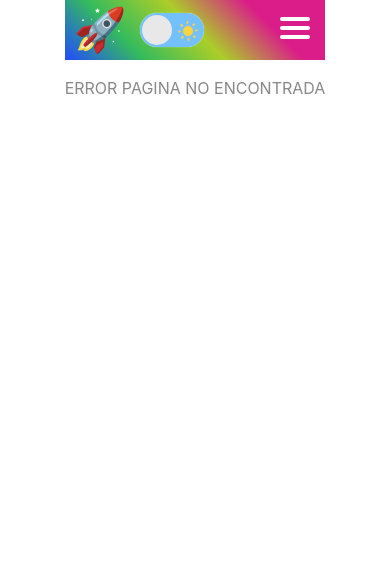
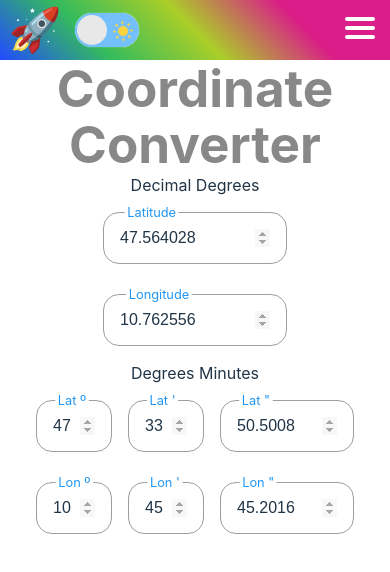
Before and after one commit to diegomardev/diegomardev-web, a React (Vite) app: page /apps/calculators/coordinate_converter in a window 390 px wide. Shown: the top 572 px of the page. Built offline with nearby package versions, Linux system fonts and the light colour scheme; no server answers; what atropos would draw is missing.

Commit message:
add coordinate converter

```diff
--- a/src/App.jsx
+++ b/src/App.jsx
@@ -17,6 +17,7 @@ import Chronometer from './pages/Apps/Chronometer/Chronometer'
 import Timer from './pages/Apps/Timer/Timer'
 import Calculators from './pages/Apps/Calculators/Calculators'
 import Aspect_Ratio from './pages/Apps/Calculators/Aspect_Ratio/Aspect_Ratio'
+import Coordinate_Converter from './pages/Apps/Calculators/Coordinate_Converter/Coordinate_Converter'
 import Contact from './pages/Contact/Contact'
 import Blog from './pages/Blog/Blog'
 import About from './pages/About/About'
@@ -45,6 +46,7 @@ function App() {
         <Route path="/apps/timer" element={<Timer />} />
         <Route path="/apps/calculators" element={<Calculators />} />
         <Route path="/apps/calculators/aspect_ratio" element={<Aspect_Ratio />} />
+        <Route path="/apps/calculators/coordinate_converter" element={<Coordinate_Converter />} />
         <Route path="/contact" element={<Contact />} />
         <Route path="/blog" element={<Blog />} />
         <Route path="/about" element={<About />} />
--- a/src/pages/Apps/Calculators/Calculators.jsx
+++ b/src/pages/Apps/Calculators/Calculators.jsx
@@ -6,7 +6,7 @@ function Apps() {
 
   //ESTA FUNCION ME REDIRIGE A OTRA PAGINA
   function app1() {window.location.href = "calculators/aspect_ratio";}
-  function app2() {window.location.href = "unit_converter/threads_API";}
+  function app2() {window.location.href = "calculators/coordinate_converter";}
   function app3() {window.location.href = "unit_converter/Vibration";}
   function app4() {window.location.href = "unit_converter/Sensor_data";}
   function app5() {window.location.href = "unit_converter/Chronometer";}
@@ -23,7 +23,7 @@ function Apps() {
     <div>
       <div >
       <button className="botones_juegos my-button twitch_text" onClick={app1}>📱Aspect Ratio📱</button>
-      {/* <button className="botones_juegos" onClick={app2}>Threads API</button> */}
+      <button className="botones_juegos my-button twitch_text" onClick={app2}>📱Coordinate Converter📱</button>
       </div>
     </div>
     </>
--- /dev/null
+++ b/src/pages/Apps/Calculators/Coordinate_Converter/Coordinate_Converter.css
@@ -0,0 +1,106 @@
+.span-calculator{
+  margin-left: 50px;
+  font-size: 1.4rem;
+}
+.select-calculator{
+  width: 182px;
+  height: 52px;
+  text-align: center;
+  margin-bottom: 10px;
+  font-size: 1.2rem;
+  border-radius: 1rem;
+  border: 1.5px solid #9e9e9e;
+  background: #242424;
+}
+.input-group-calculator {
+  display: inline-flex;
+  position: relative;
+  max-width: max-content;
+  margin: 15px 8px;
+  flex-wrap: wrap;
+}
+
+.input-calculator {
+  border: solid 1.5px #9e9e9e;
+  border-radius: 1rem;
+  background-color: #242424;
+  padding: 1rem;
+  font-size: 1rem;
+  color: #f5f5f5;
+  transition: border 150ms cubic-bezier(0.4,0,0.2,1);
+  width: 150px;
+}
+.degrees{
+  width: 42px;
+}
+.minutes{
+  width: 42px;
+}
+.seconds{
+  width: 100px;
+}
+.user-label-calculator {
+  position: absolute;
+  left: 15px;
+  color: #888;
+  pointer-events: none;
+  transform: translateY(1rem);
+  transition: 150ms cubic-bezier(0.4,0,0.2,1);
+  text-align: center;
+}
+.input-calculator:focus{
+  outline: none;
+  border: 1.5px solid #1a73e8;
+}
+.select-calculator:focus{
+  border: 1.5px solid #1a73e8;
+}
+
+html.dark .input-calculator{
+  background-color: #242424;
+  color: #f9f9f9;
+}
+html.light .input-calculator{
+  background-color: #ffffff;
+  color: #213547;
+}
+html.light .select-calculator{
+  background-color: #ffffff;
+  color: #213547;
+}
+
+@media(max-width: 400px){
+  .span-calculator{
+    margin-left: 0px;
+  }
+  .select-calculator{
+    width: 182px;
+    height: 52px;
+    margin-top: 10px;
+    margin-bottom: 15px;
+    margin-left: 70px;
+    margin-right: 70px;
+    font-size: 1rem;
+    padding-left: 14px;
+    border-radius: 1rem;
+    border: 1.5px solid #9e9e9e;
+  }
+  .aspect-ratio-tittle{
+    margin-top: 0;
+    margin-bottom: 0;
+  }
+  .select-calculator{
+    padding-right: 16px;
+  }
+}
+html.light .select-calculator:focus-visible{
+  outline: 1.5px;
+}
+
+.rectangle {
+  background-color: #3c7e93;
+  border: 5px solid #b5b2b2;
+  border-radius: 10px;
+  margin-top: 20px;
+  display: inline-flex;
+}
--- /dev/null
+++ b/src/pages/Apps/Calculators/Coordinate_Converter/Coordinate_Converter.jsx
@@ -0,0 +1,208 @@
+import { useState } from 'react';
+import './Coordinate_Converter.css';
+import Navbar from '../../../../components/Navbar/Navbar';
+
+function Apps() {
+  const [latitude, setLatitude] = useState(47.564028);
+  const [longitude, setLongitude] = useState(10.762556);
+  const [latitudeDegrees, setLatitudeDegrees] = useState(47);
+  const [longitudeDegrees, setLongitudeDegrees] = useState(10);
+  const [latitudeMinutes, setLatitudeMinutes] = useState(33);
+  const [longitudeMinutes, setLongitudeMinutes] = useState(45);
+  const [latitudeSeconds, setLatitudeSeconds] = useState(50.5008);
+  const [longitudeSeconds, setLongitudeSeconds] = useState(45.2016);
+
+  const updateDecimalDegrees = (lat, lon) => {
+    setLatitude(lat);
+    setLongitude(lon);
+  };
+
+  const updateDMSFromDecimal = (lat, lon) => {
+    const latDegree = Math.floor(lat);
+    const latMinute = Math.floor((lat - latDegree) * 60);
+    const latSecond = ((lat - latDegree) * 60 - latMinute) * 60;
+
+    const lonDegree = Math.floor(lon);
+    const lonMinute = Math.floor((lon - lonDegree) * 60);
+    const lonSecond = ((lon - lonDegree) * 60 - lonMinute) * 60;
+
+    setLatitudeDegrees(latDegree);
+    setLatitudeMinutes(latMinute);
+    setLatitudeSeconds(latSecond);
+    setLongitudeDegrees(lonDegree);
+    setLongitudeMinutes(lonMinute);
+    setLongitudeSeconds(lonSecond);
+  };
+
+  const handleLatitudeChange = (e) => {
+    const value = e.target.value;
+    //console.log(value);
+    if (!isNaN(value)) {
+      updateDecimalDegrees(value, longitude);
+      updateDMSFromDecimal(value, longitude);
+    }
+  };
+
+  const handleLongitudeChange = (e) => {
+    const value = e.target.value;
+    if (!isNaN(value)) {
+      updateDecimalDegrees(latitude, value);
+      updateDMSFromDecimal(latitude, value);
+    }
+  };
+
+  const handleDMSChange = (type, e) => {
+    const value = parseInt(e.target.value, 10);
+    if (!isNaN(value)) {
+      let newLatDegrees = latitudeDegrees;
+      let newLonDegrees = longitudeDegrees;
+      let newLatMinutes = latitudeMinutes;
+      let newLonMinutes = longitudeMinutes;
+      let newLatSeconds = latitudeSeconds;
+      let newLonSeconds = longitudeSeconds;
+
+      if (type === 'latDegrees') {
+        newLatDegrees = value;
+      } else if (type === 'latMinutes') {
+        newLatMinutes = value;
+      } else if (type === 'latSeconds') {
+        newLatSeconds = value;
+      } else if (type === 'lonDegrees') {
+        newLonDegrees = value;
+      } else if (type === 'lonMinutes') {
+        newLonMinutes = value;
+      } else if (type === 'lonSeconds') {
+        newLonSeconds = value;
+      }
+
+      const newLat = newLatDegrees + newLatMinutes / 60 + newLatSeconds / 3600;
+      const newLon = newLonDegrees + newLonMinutes / 60 + newLonSeconds / 3600;
+
+      setLatitude(newLat);
+      setLongitude(newLon);
+      setLatitudeDegrees(newLatDegrees);
+      setLatitudeMinutes(newLatMinutes);
+      setLatitudeSeconds(newLatSeconds);
+      setLongitudeDegrees(newLonDegrees);
+      setLongitudeMinutes(newLonMinutes);
+      setLongitudeSeconds(newLonSeconds);
+    }
+  };
+
+  return (
+    <>
+      <div>
+        <Navbar />
+      </div>
+      <h1 className="read-the-docs aspect-ratio-tittle">Coordinate Converter</h1>
+      <div>
+        <form>
+          <span>Decimal Degrees</span>
+          <div>
+            <div className="input-group-calculator">
+              <input
+                required
+                type="number"
+                name="latitude"
+                autoComplete="off"
+                className="input-calculator"
+                value={latitude}
+                onChange={(e) => handleLatitudeChange(e)}
+              />
+              <label className="user-label-calculator">Latitude</label>
+            </div>
+            <div className="input-group-calculator">
+              <input
+                required
+                type="number"
+                name="longitude"
+                autoComplete="off"
+                className="input-calculator input-calculator"
+                value={longitude}
+                onChange={(e) => handleLongitudeChange(e)}
+              />
+              <label className="user-label-calculator">Longitude</label>
+            </div>
+          </div>
+          <span>Degrees Minutes</span>
+          <div>
+            <div className="input-group-calculator">
+              <input
+                required
+                type="number"
+                name="latDegrees"
+                autoComplete="off"
+                className="input-calculator degrees"
+                value={latitudeDegrees}
+                onChange={(e) => handleDMSChange('latDegrees', e)}
+              />
+              <label className="user-label-calculator">Lat º</label>
+            </div>
+            <div className="input-group-calculator">
+              <input
+                required
+                type="number"
+                name="latMinutes"
+                autoComplete="off"
+                className="input-calculator minutes"
+                value={latitudeMinutes}
+                onChange={(e) => handleDMSChange('latMinutes', e)}
+              />
+              <label className="user-label-calculator">Lat '</label>
+            </div>
+            <div className="input-group-calculator">
+              <input
+                required
+                type="number"
+                name="latSeconds"
+                autoComplete="off"
+                className="input-calculator seconds"
+                value={latitudeSeconds}
+                onChange={(e) => handleDMSChange('latSeconds', e)}
+              />
+              <label className="user-label-calculator">Lat "</label>
+            </div>
+            <div className="input-group-calculator">
+              <input
+                required
+                type="number"
+                name="lonDegrees"
+                autoComplete="off"
+                className="input-calculator degrees"
+                value={longitudeDegrees}
+                onChange={(e) => handleDMSChange('lonDegrees', e)}
+              />
+              <label className="user-label-calculator">Lon º</label>
+            </div>
+            <div className="input-group-calculator">
+              <input
+                required
+                type="number"
+                name="lonMinutes"
+                autoComplete="off"
+                className="input-calculator minutes"
+                value={longitudeMinutes}
+                onChange={(e) => handleDMSChange('lonMinutes', e)}
+              />
+              <label className="user-label-calculator">Lon '</label>
+            </div>
+            <div className="input-group-calculator">
+              <input
+                required
+                type="number"
+                name="lonSeconds"
+                autoComplete="off"
+                className="input-calculator seconds"
+                value={longitudeSeconds}
+                onChange={(e) => handleDMSChange('lonSeconds', e)}
+              />
+              <label className="user-label-calculator">Lon "</label>
+            </div>
+          </div>
+        </form>
+      </div>
+    </>
+  );
+}
+
+export default Apps;
```
